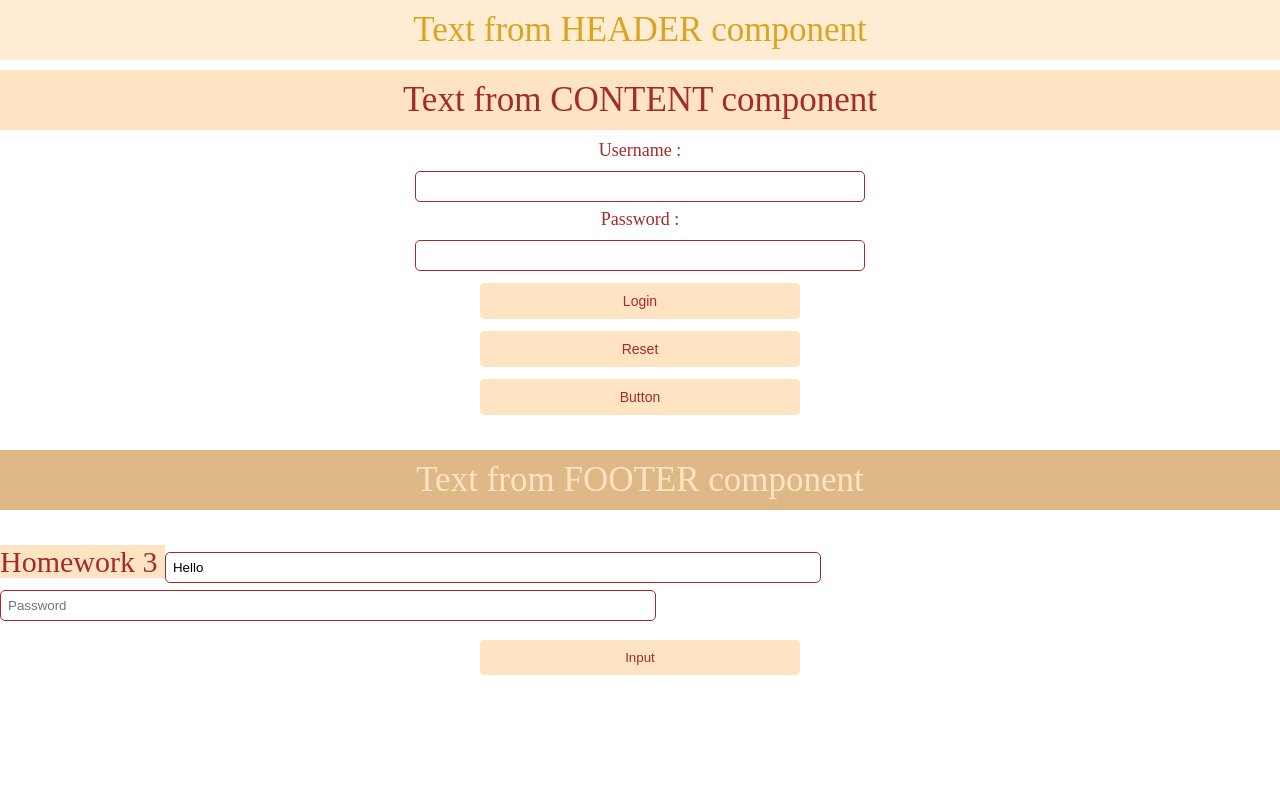
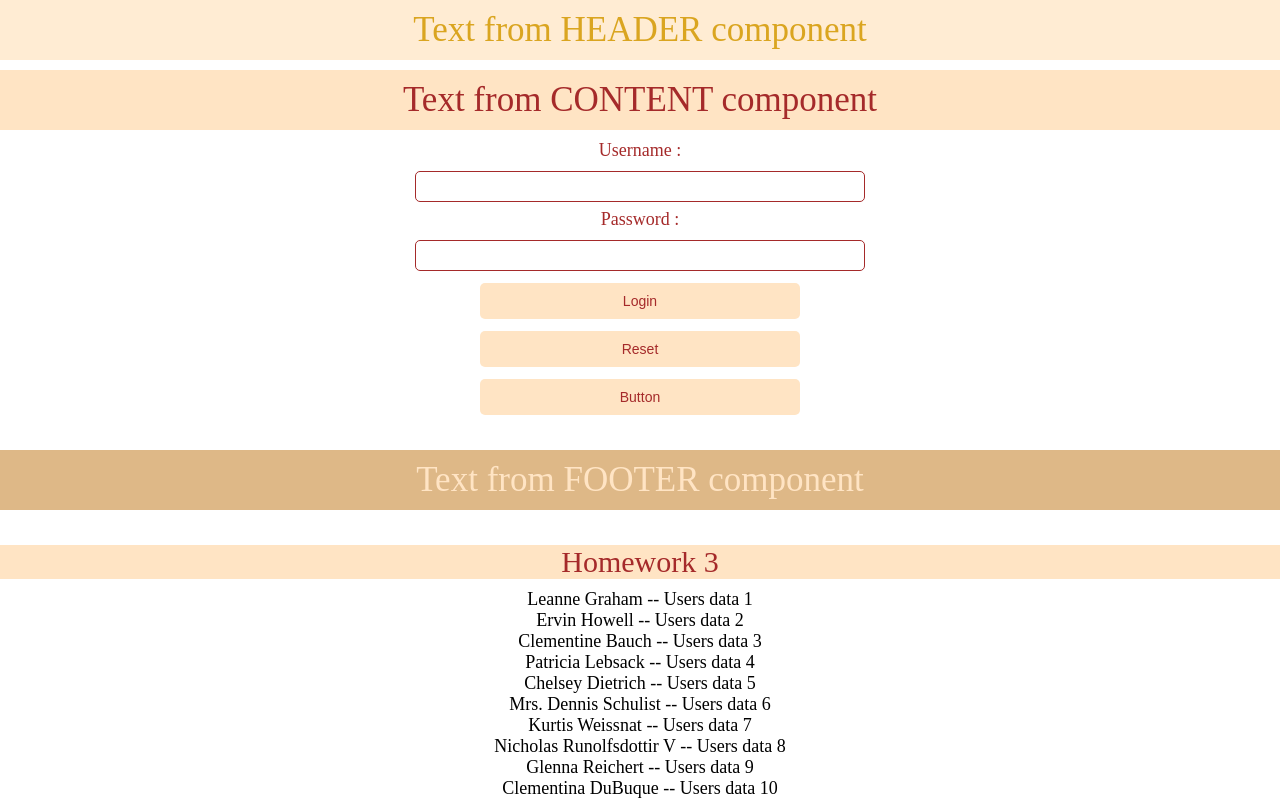
Before and after one commit to vardanyanmary/first-react-app, a React (Create React App) app: page / in a window 1280 px wide. Built offline with nearby package versions, Linux system fonts and the light colour scheme.

Commit message:
get users data from users.data.ts

```diff
--- a/src/Components/Content/Content.tsx
+++ b/src/Components/Content/Content.tsx
@@ -1,19 +1,20 @@
-import { FC } from 'react';
-import './Content.css';
+import { FC } from "react";
+import Users from "../Users/Users";
+import "./Content.css";
 
 export interface ContentProps {
-    content:string
+  content: string;
 }
 
-const Content : FC <ContentProps> = ( {content} ) => {
+const Content: FC<ContentProps> = ({ content }) => {
   const handleClick = (e: React.MouseEvent<HTMLButtonElement>) => {
     e.preventDefault();
-        console.log('success');
+    console.log("success");
   };
 
-    const handleSubmit = (e:React.FormEvent<HTMLFormElement>) => {
+  const handleSubmit = (e: React.FormEvent<HTMLFormElement>) => {
     // e.preventDefault();
-        console.log('success');
+    console.log("success");
   };
 
   // const enterMouse = () => {
@@ -24,35 +25,32 @@ const Content : FC <ContentProps> = ( {content} ) => {
   //     console.log(' Byee ( ');
   // };
 
-    return(
-        <main className='Content'
-        // onMouseEnter={enterMouse}
-        // onMouseLeave={leaveMouse}
-        >
+  return (
+    <>
+      <main className="Content">
         <p> {content} </p>
 
-            <form onSubmit = {handleSubmit}>
-
+        <form onSubmit={handleSubmit}>
           <label>
             Username :
-                    <input type = "text"  name = 'username'/>
+            <input type="text" name="username" />
           </label>
 
           <label>
             Password :
-                    <input type = "password" name = 'password' />
+            <input type="password" name="password" />
           </label>
 
-                <button type = 'submit' // onClick = {handleClick}
+          <button
+            type="submit" // onClick = {handleClick}
           > Login </button>
 
-                <button type = 'reset'> Reset </button>
+          <button type="reset"> Reset </button>
 
-                <button type = 'button' > Button </button>
-
+          <button type="button"> Button </button>
         </form>
-
       </main>
-    )
-}
-export default Content
+    </>
+  );
+};
+export default Content;
--- a/src/Components/Users/Users.css
+++ b/src/Components/Users/Users.css
@@ -3,7 +3,7 @@
     display: flex
 }
 
-.Users span {
+.Users p {
     background-color: bisque;
     color: brown;
     font-size: 30px;
@@ -37,3 +37,9 @@
     background-color: brown;
     color: bisque;
 }
+
+.usersData{
+    font-size: 18px;
+    text-align: center;
+    margin-bottom: 10px;
+}
--- a/src/Components/Users/Users.data.ts
+++ b/src/Components/Users/Users.data.ts
@@ -28,7 +28,7 @@ interface User{
     company: UserCompany,
 }
 
-const User : User[]= [
+export const users : User[]= [
     {
       "id": 1,
       "name": "Leanne Graham",
--- a/src/Components/Users/Users.tsx
+++ b/src/Components/Users/Users.tsx
@@ -1,32 +1,46 @@
+import "./Users.css";
+import { users } from "./Users.data";
 import { useState } from "react";
-import "./Users.css";
 
-const Users = ({content} : {content: string})=> {
-  const [username, setUsername] = useState(content);
-  const [password, setPassword] = useState("");
-
-  const handleInput = () => {
-    console.log(username, password);
-  };
-
+const Users = () => {
   return (
-    <div className='Users'>
-
-      <span> Homework 3 </span>
-
-      <input
-        placeholder="Username"
-        onChange={(e) => setUsername(e.target.value)}
-        defaultValue='Hello' />
-
-      <input
-        placeholder="Password"
-        onChange={(e) => setPassword(e.target.value)} />
-
-      <button onClick={() => handleInput()}> Input </button>
-
+    <div className="Users">
+      <p> Homework 3 </p>
+      <div className="usersData">
+        {/* <button onClick = {createUsers}> Input </button> */}
+        {users.map((user) => {
+          return (
+            <span>
+              {user.name} -- Users data {user.id}
+            </span>
+          );
+        })}
+      </div>
     </div>
   );
 };
 
 export default Users;
+
+// {content} : {content: string}
+// const [username, setUsername] = useState(content);
+// const [password, setPassword] = useState("");
+
+// const handleInput = () => {
+//   console.log(username, password);
+// };
+
+{
+  /* <input
+      placeholder="Username"
+      defaultValue="Hello"
+      // onChange={(e) => setUsername(e.target.value)}
+  />*/
+}
+
+{
+  /*<input
+      placeholder="Password"
+      // onChange={(e) => setPassword(e.target.value)}
+    /> */
+}
--- a/src/Homework1.tsx
+++ b/src/Homework1.tsx
@@ -25,7 +25,7 @@ const Homework1 = () => {
         <Content content = {data.content}/>
         <Footer  footer= {data.footer}/>
 
-        <Users content={''}/>
+        <Users />
 
       </Fragment>
   )
```
Also changed, not shown: src/Components/Header/Header.tsx (+9 -1 lines). Lines whose indentation alone changed are shown as unchanged.
